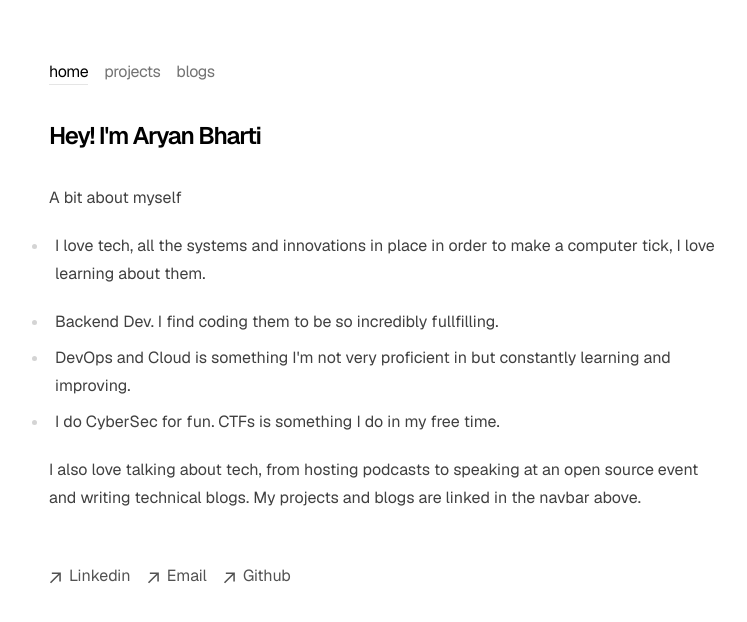
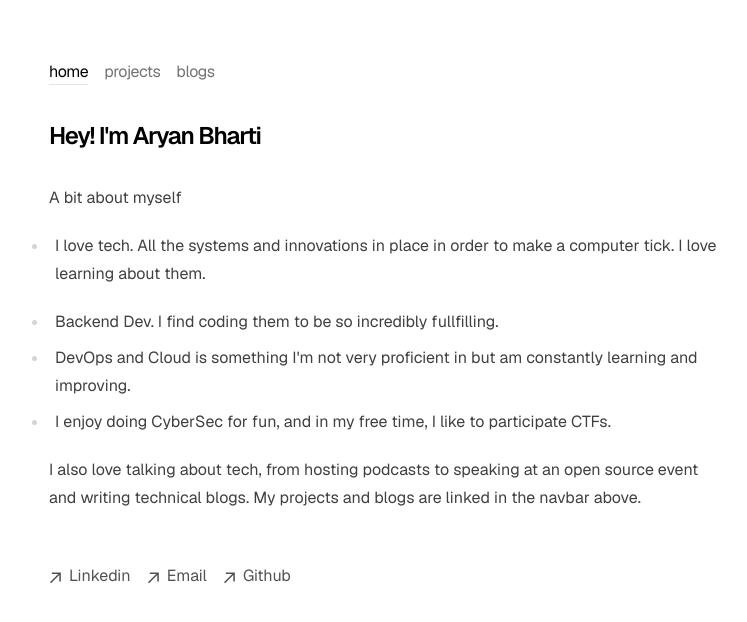
Before and after one commit to woaitsAryan/portfolio-website, a Next.js app: page / in a window 1280 px wide. Shown: the top 622 px of the page, without its empty margins (255-1002 px from the left). Built offline with nearby package versions, Linux system fonts and the light colour scheme.

Commit message:
fix: small grammar mistakes

```diff
--- a/app/page.tsx
+++ b/app/page.tsx
@@ -2,8 +2,8 @@ import BodyComponent from './section/body'
 
 export default function Home() {
   return (
-    <main>
+    <section>
       <BodyComponent/>
-    </main>
+    </section>
   )
 }
--- a/app/section/body.tsx
+++ b/app/section/body.tsx
@@ -7,21 +7,21 @@ const BodyComponent = () => {
             </h1>
             <div className="prose prose-neutral dark:prose-invert">
                 <p>
-                   A bit about myself
+                    A bit about myself
                 </p>
             </div>
             <ul className="prose prose-neutral dark:prose-invert list-disc">
                 <li>
-                    I love tech, all the systems and innovations in place in order to make a computer tick, I love learning about them.
+                    I love tech. All the systems and innovations in place in order to make a computer tick. I love learning about them.
                 </li>
                 <li>
                     Backend Dev. I find coding them to be so incredibly fullfilling.
                 </li>
                 <li>
-                    DevOps and Cloud is something I&apos;m not very proficient in but constantly learning and improving.
+                    DevOps and Cloud is something I&apos;m not very proficient in but am constantly learning and improving.
                 </li>
                 <li>
-                    I do CyberSec for fun. CTFs is something I do in my free time.
+                    I enjoy doing CyberSec for fun, and in my free time, I like to participate CTFs.
                 </li>
             </ul>
             <div className="prose prose-neutral dark:prose-invert">
```
